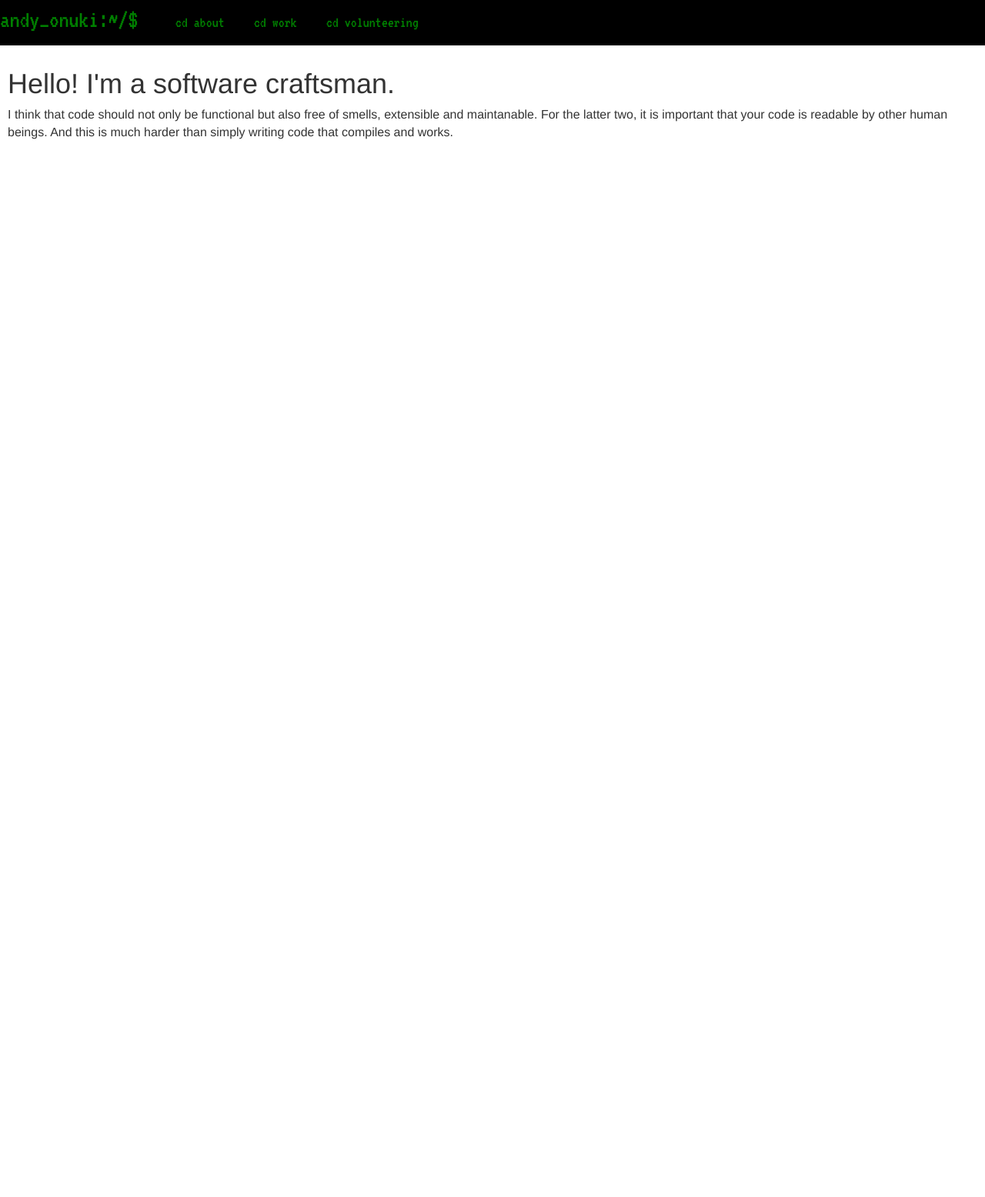
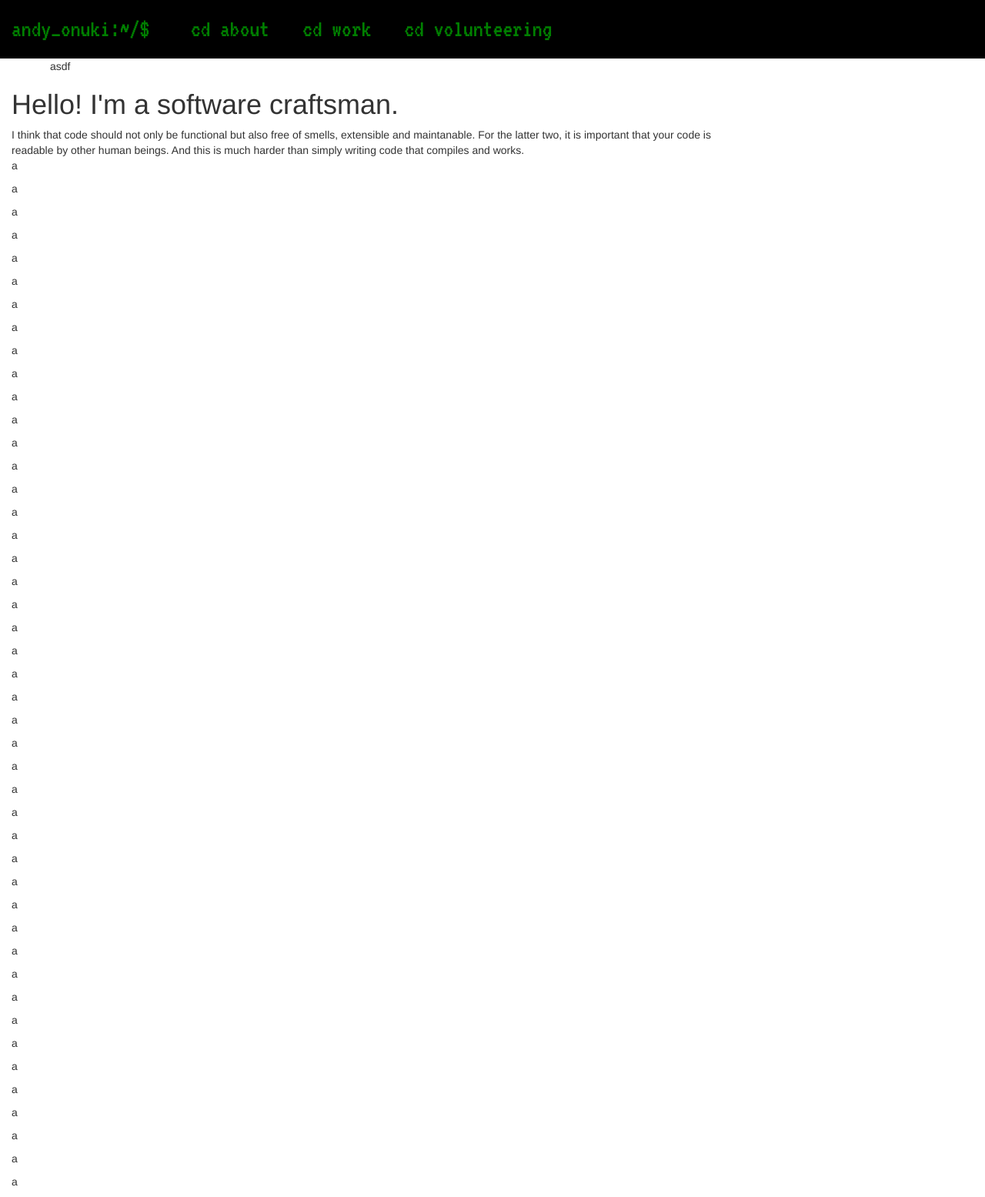
Before and after one commit to meiao/meiao.github.io, a Jekyll site: the page built from index.html, in a window 1280 px wide. Shown: the whole page at 77% size. Built offline with Jekyll 4.4.1, drawn with Linux system fonts in a browser that asks for light colours; nearby versions of some CDN libraries; before the commit the page ends 900 px from its top, so only the background shows below that.

Commit message:
New header

```diff
--- /dev/null
+++ b/_includes/side_nav.html
@@ -0,0 +1 @@
+asdf
--- a/_layouts/default.html
+++ b/_layouts/default.html
@@ -6,8 +6,13 @@
   <body>
 
     {% include header.html %}
-    <main id="{% if page.categories contains 'main index' %}main-index{% endif %}">
-      {{ content }}
+    <main>
+      <div class="col-xs-hidden col-md-3" id="side-nav">
+        {% include side_nav.html%}
+      </div>
+      <div class="col-xs-12 col-md-9" id="main-content">
+        {{ content }}
+      </div>
     </main>
 
     {% include footer.html %}
--- a/_sass/header.scss
+++ b/_sass/header.scss
@@ -2,6 +2,7 @@ $nav-branding-height: 50px;
 $secondary-nav-color: #333;
 $secondary-nav-padding-left: 15px;
 $terminal-color: green;
+
 @keyframes blinking-cursor { /* CSS3 */
   0%   { background-color: green; }
   100%  { background-color: inherit; }
@@ -10,9 +11,11 @@ $terminal-color: green;
 @media (min-width: 768px) {
   nav.main-nav {
     font-family: 'VT323';
-    font-size: 15pt;
+    font-size: 32px;
     background-color: #000;
     color: $terminal-color;
+    padding-left: 15px;
+    padding-right: 15px;
 
     .branding {
       display: inline-block;
@@ -45,7 +48,5 @@ $terminal-color: green;
         }
       }
     }
-
   }
-
 }
--- a/_sass/main.scss
+++ b/_sass/main.scss
@@ -1,19 +1,15 @@
 $main-background-color: #fff;
 
-main {
-  padding: 10px;
+body {
+  overflow: hidden;
 }
 
-section {
-  margin: 10px 0;
+#side-nav {
+  margin-left: 50px;
 }
 
-main {
-  font-size: 12pt;
+#main-content {
+  margin-right: 50px;
+  height: 100%;
+  overflow-y: scroll;
 }
-
-#main-index {
-  header h1 {
-    font-size: 63px;
-  }
-}
--- a/index.html
+++ b/index.html
@@ -15,7 +15,51 @@ beings. And this is much harder than simply writing code that compiles and
 works.
 
 </section>
-
+<p>a</p>
+<p>a</p>
+<p>a</p>
+<p>a</p>
+<p>a</p>
+<p>a</p>
+<p>a</p>
+<p>a</p>
+<p>a</p>
+<p>a</p>
+<p>a</p>
+<p>a</p>
+<p>a</p>
+<p>a</p>
+<p>a</p>
+<p>a</p>
+<p>a</p>
+<p>a</p>
+<p>a</p>
+<p>a</p>
+<p>a</p>
+<p>a</p>
+<p>a</p>
+<p>a</p>
+<p>a</p>
+<p>a</p>
+<p>a</p>
+<p>a</p>
+<p>a</p>
+<p>a</p>
+<p>a</p>
+<p>a</p>
+<p>a</p>
+<p>a</p>
+<p>a</p>
+<p>a</p>
+<p>a</p>
+<p>a</p>
+<p>a</p>
+<p>a</p>
+<p>a</p>
+<p>a</p>
+<p>a</p>
+<p>a</p>
+<p>a</p>
 
 </section>
 <section>
```
Also changed, not shown: _includes/header.html (+0 -14 lines).
